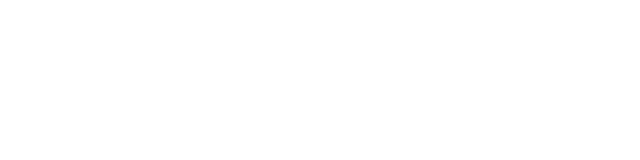
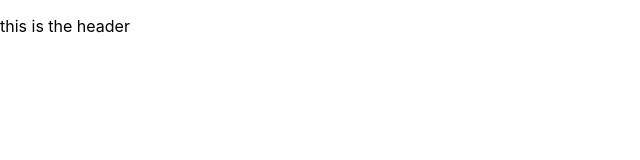
Before and after one commit to zepherine2006DEV/learning-react-tdd, a React (Create React App) app: page / in a window 1280 px wide. Shown: the top 160 px of the page, without its empty margins (0-640 px from the left). Built offline with nearby package versions, Linux system fonts and the light colour scheme.

Commit message:
feature: add Header to Store

```diff
--- a/src/containers/Store.js
+++ b/src/containers/Store.js
@@ -1,8 +1,13 @@
 import React from 'react';
 import { Component } from 'react';
+import { Header } from '../components/Header';
 
 export class Store extends Component {
     render() {
-        return ("");
+        return (
+            <div>
+                <Header />
+            </div>
+        );
     }
 }
```
Also changed, not shown: 2 other files (tests, documents, lock files or other folders).
